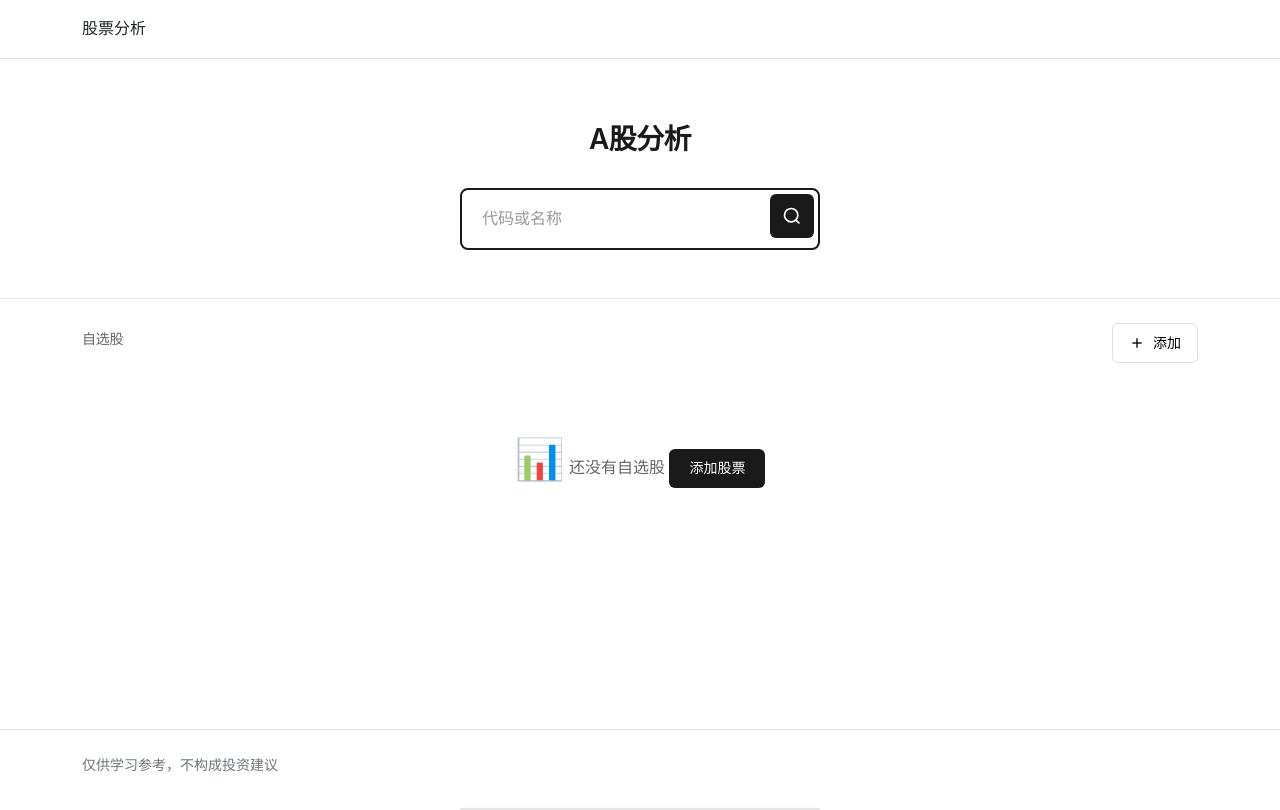
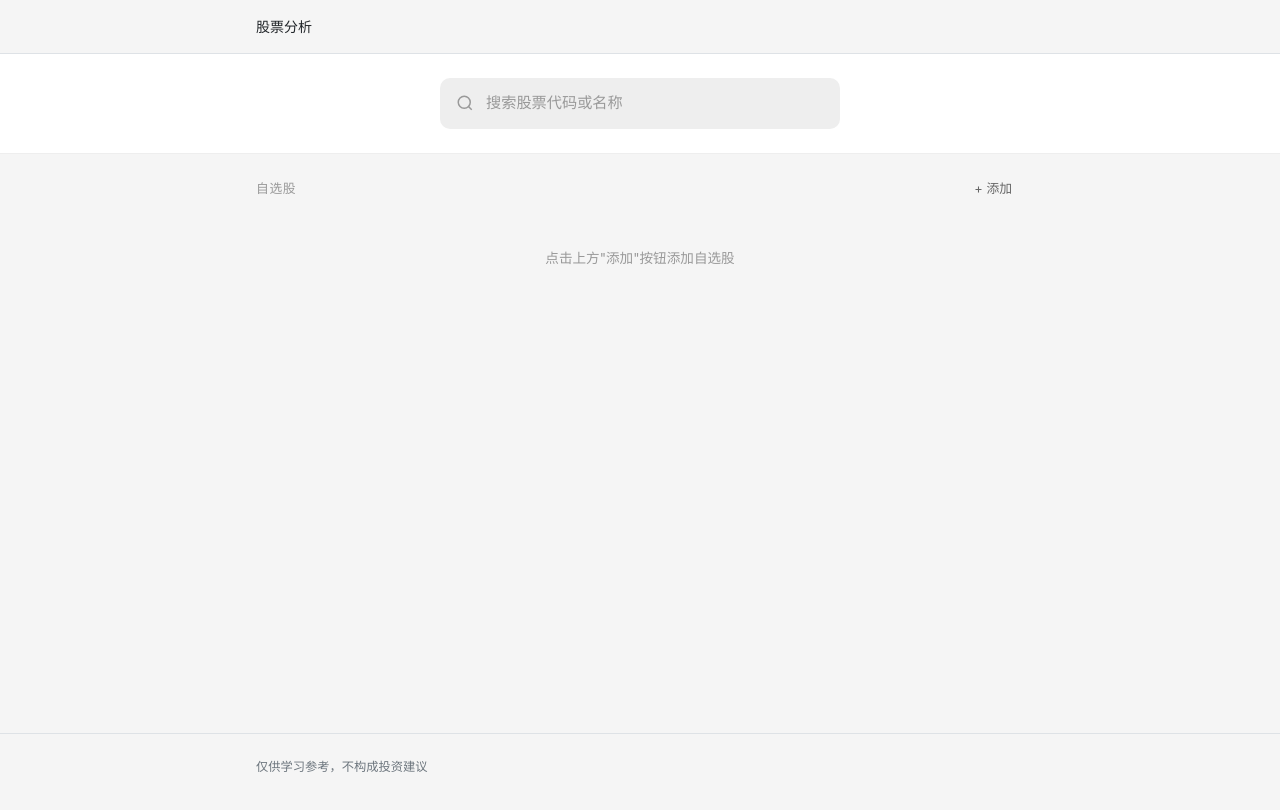
Before and after one commit to jin-yidan/stock-dashboard, a Flask app: page / in a window 1280 px wide. After the commit the page ends 773 px from the top, so only its background shows below. Run offline with Flask 3, Linux system fonts and the light colour scheme.

Commit message:
Complete UI redesign - cleaner and more compact
- Remove title, just show search bar
- Compact search with icon inside, grey background
- Tighter spacing throughout
- Cards with subtle shadows instead of borders
- Smaller, rounder modal
- Simplified empty state
- Better font weights and sizes
- Grey page background for depth

```diff
--- a/stock-dashboard/static/css/style.css
+++ b/stock-dashboard/static/css/style.css
@@ -1,40 +1,38 @@
-/* Stock Analysis */
+/* Stock Analysis - Clean Design */
 
 * { box-sizing: border-box; margin: 0; padding: 0; }
 
 body {
     font-family: -apple-system, BlinkMacSystemFont, "Segoe UI", Roboto, sans-serif;
-    color: #1a1a1a;
-    background: #fff;
-    line-height: 1.6;
+    color: #333;
+    background: #f5f5f5;
+    line-height: 1.5;
     min-height: 100vh;
     display: flex;
     flex-direction: column;
+    font-size: 14px;
 }
 
 main { flex: 1; }
 
-h1, h2, h3 {
-    font-weight: 600;
-    letter-spacing: -0.02em;
+.container {
+    max-width: 800px;
+    margin: 0 auto;
+    padding: 0 1rem;
 }
 
-.up { color: #d1242f; }
-.down { color: #1a7f37; }
-
-/* Hero Section */
-.hero-section {
-    background: #fff;
-    padding: 4rem 1rem 3rem;
-    text-align: center;
-    border-bottom: 1px solid #e5e5e5;
+h1, h2, h3 {
+    font-weight: 500;
 }
 
-.hero-title {
-    color: #1a1a1a;
-    font-size: 1.75rem;
-    font-weight: 600;
-    margin-bottom: 2rem;
+.up { color: #e53935; }
+.down { color: #43a047; }
+
+/* Search Section - Compact */
+.search-section {
+    background: #fff;
+    padding: 1.5rem 1rem;
+    border-bottom: 1px solid #eee;
 }
 
 .search-form {
@@ -45,19 +43,30 @@ h1, h2, h3 {
 
 .search-box {
     display: flex;
-    background: #fff;
-    border: 2px solid #1a1a1a;
-    border-radius: 8px;
-    padding: 0.25rem;
+    align-items: center;
+    background: #f5f5f5;
+    border: none;
+    border-radius: 10px;
+    padding: 0 1rem;
     width: 100%;
-    max-width: 360px;
+    max-width: 400px;
+    transition: background 0.2s;
+}
+
+.search-box:focus-within {
+    background: #eee;
+}
+
+.search-icon {
+    color: #999;
+    flex-shrink: 0;
 }
 
 .search-input {
     flex: 1;
     border: none;
-    padding: 0.75rem 1rem;
-    font-size: 1rem;
+    padding: 0.875rem 0.75rem;
+    font-size: 0.95rem;
     background: transparent;
     outline: none;
 }
@@ -66,37 +75,18 @@ h1, h2, h3 {
     color: #999;
 }
 
-.search-btn {
-    width: 44px;
-    height: 44px;
-    border: none;
-    background: #1a1a1a;
-    color: #fff;
-    border-radius: 6px;
-    cursor: pointer;
-    display: flex;
-    align-items: center;
-    justify-content: center;
-    transition: background 0.2s;
-}
-
-.search-btn:hover {
-    background: #333;
-}
-
-/* Hero Search Results */
+/* Search Results Dropdown */
 .hero-results {
     position: absolute;
     top: 100%;
     left: 50%;
     transform: translateX(-50%);
     width: 100%;
-    max-width: 360px;
+    max-width: 400px;
     background: #fff;
-    border: 1px solid #e5e5e5;
-    border-radius: 8px;
+    border-radius: 10px;
     margin-top: 0.5rem;
-    box-shadow: 0 4px 12px rgba(0,0,0,0.1);
+    box-shadow: 0 4px 20px rgba(0,0,0,0.12);
     overflow: hidden;
     z-index: 100;
 }
@@ -125,74 +110,79 @@ h1, h2, h3 {
 }
 
 .result-code {
-    font-size: 0.8rem;
-    color: #666;
+    font-size: 0.75rem;
+    color: #999;
     font-family: monospace;
 }
 
-/* Section Header */
+/* Watchlist Section */
+.watchlist-section {
+    padding: 1.25rem 1rem;
+}
+
 .section-header {
     display: flex;
     justify-content: space-between;
     align-items: center;
-    margin-bottom: 1rem;
+    margin-bottom: 0.75rem;
 }
 
 .section-title {
-    font-size: 0.875rem;
+    font-size: 0.8rem;
     font-weight: 500;
-    color: #666;
+    color: #999;
+    text-transform: uppercase;
+    letter-spacing: 0.05em;
 }
 
 .btn-add-stock {
-    display: flex;
-    align-items: center;
-    gap: 0.5rem;
-    padding: 0.5rem 1rem;
-    background: #fff;
-    border: 1px solid #ddd;
+    padding: 0.35rem 0.75rem;
+    background: transparent;
+    border: none;
     border-radius: 6px;
-    font-size: 0.875rem;
+    font-size: 0.8rem;
+    color: #666;
     cursor: pointer;
-    transition: all 0.2s;
+    transition: all 0.15s;
 }
 
 .btn-add-stock:hover {
-    background: #f5f5f5;
-    border-color: #ccc;
+    background: #eee;
+    color: #333;
 }
 
 /* Back Link */
 .back-link {
-    display: inline-block;
-    color: #666;
+    display: inline-flex;
+    align-items: center;
+    gap: 0.25rem;
+    color: #999;
     text-decoration: none;
-    font-size: 0.875rem;
-    padding: 0.25rem 0;
+    font-size: 0.85rem;
     transition: color 0.15s;
 }
 
 .back-link:hover {
-    color: #1a1a1a;
+    color: #333;
 }
 
 /* Watchlist Grid */
 .watchlist-grid {
     display: grid;
-    grid-template-columns: repeat(auto-fill, minmax(180px, 1fr));
-    gap: 1rem;
+    grid-template-columns: repeat(auto-fill, minmax(160px, 1fr));
+    gap: 0.625rem;
 }
 
 .watchlist-card {
     position: relative;
     background: #fff;
-    border: 1px solid #e5e5e5;
-    border-radius: 8px;
-    transition: border-color 0.15s;
+    border-radius: 12px;
+    box-shadow: 0 1px 3px rgba(0,0,0,0.06);
+    transition: all 0.2s;
 }
 
 .watchlist-card:hover {
-    border-color: #ccc;
+    box-shadow: 0 3px 12px rgba(0,0,0,0.1);
 }
 
 .watchlist-card:hover .card-remove {
@@ -251,60 +241,34 @@ h1, h2, h3 {
 }
 
 .card-remove:hover {
-    background: #e0e0e0;
-    color: #666;
+    background: #f0f0f0;
+    color: #999;
 }
 
 /* Empty State */
 .empty-message {
-    display: flex;
-    flex-direction: column;
-    align-items: center;
-    justify-content: center;
-    padding: 3rem 2rem;
     text-align: center;
-}
-
-.empty-icon {
-    font-size: 2.5rem;
-    margin-bottom: 1rem;
-}
-
-.empty-message span {
-    color: #666;
-    margin-bottom: 1rem;
-}
-
-.btn-add-empty {
-    padding: 0.5rem 1.25rem;
-    background: #1a1a1a;
-    color: #fff;
-    border: none;
-    border-radius: 6px;
-    cursor: pointer;
-    font-size: 0.875rem;
-}
-
-.btn-add-empty:hover {
-    background: #333;
+    padding: 2rem;
+    color: #999;
+    font-size: 0.85rem;
 }
 
 /* Quote Display */
 .quote-price {
-    font-size: 1.1rem;
+    font-size: 1rem;
     font-weight: 600;
-    font-family: monospace;
+    font-family: -apple-system, BlinkMacSystemFont, monospace;
 }
 
 .quote-pct {
-    font-size: 0.8rem;
+    font-size: 0.75rem;
     font-weight: 500;
     font-family: monospace;
 }
 
 .quote-loading, .quote-na {
     font-size: 0.8rem;
-    color: #999;
+    color: #ccc;
 }
 
 /* Legacy Input (for modal and stock detail) */
--- a/stock-dashboard/templates/index.html
+++ b/stock-dashboard/templates/index.html
@@ -1,18 +1,15 @@
 {% extends "base.html" %}
 
 {% block content %}
-<!-- Hero Section -->
-<div class="hero-section">
+<!-- Search Section -->
+<div class="search-section">
     <div class="container">
-        <h1 class="hero-title">A股分析</h1>
         <form onsubmit="return go()" class="search-form">
             <div class="search-box">
-                <input type="text" id="code" class="search-input" placeholder="代码或名称" autofocus>
-                <button type="submit" class="search-btn">
-                    <svg width="20" height="20" viewBox="0 0 24 24" fill="none" stroke="currentColor" stroke-width="2">
-                        <circle cx="11" cy="11" r="8"/><path d="m21 21-4.35-4.35"/>
-                    </svg>
-                </button>
+                <svg class="search-icon" width="18" height="18" viewBox="0 0 24 24" fill="none" stroke="currentColor" stroke-width="2">
+                    <circle cx="11" cy="11" r="8"/><path d="m21 21-4.35-4.35"/>
+                </svg>
+                <input type="text" id="code" class="search-input" placeholder="搜索股票代码或名称" autofocus>
             </div>
         </form>
         <div id="hero-search-results" class="hero-results"></div>
@@ -20,23 +17,16 @@
 </div>
 
 <!-- Watchlist Section -->
-<div class="container py-4">
+<div class="container watchlist-section">
     <div class="section-header">
-        <h2 class="section-title">自选股</h2>
-        <button class="btn-add-stock" onclick="showAddModal()">
-            <svg width="16" height="16" viewBox="0 0 24 24" fill="none" stroke="currentColor" stroke-width="2">
-                <line x1="12" y1="5" x2="12" y2="19"/><line x1="5" y1="12" x2="19" y2="12"/>
-            </svg>
-            添加
-        </button>
+        <span class="section-title">自选股</span>
+        <button class="btn-add-stock" onclick="showAddModal()">+ 添加</button>
     </div>
     <div id="watchlist" class="watchlist-grid">
         <!-- Populated by JS -->
     </div>
     <p id="empty-msg" class="empty-message" style="display:none;">
-        <span class="empty-icon">📊</span>
-        <span>还没有自选股</span>
-        <button class="btn-add-empty" onclick="showAddModal()">添加股票</button>
+        点击上方"添加"按钮添加自选股
     </p>
 </div>
 
```
Also changed, not shown: other parts of stock-dashboard/static/css/style.css (+54 -55 lines).
